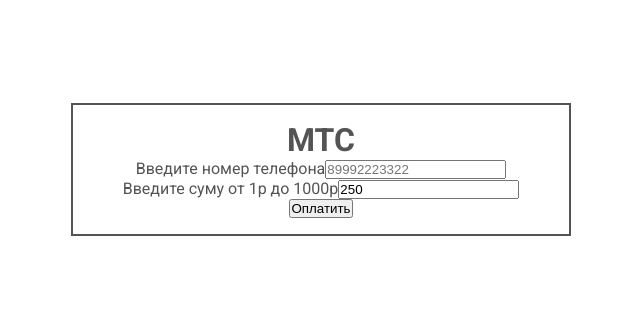
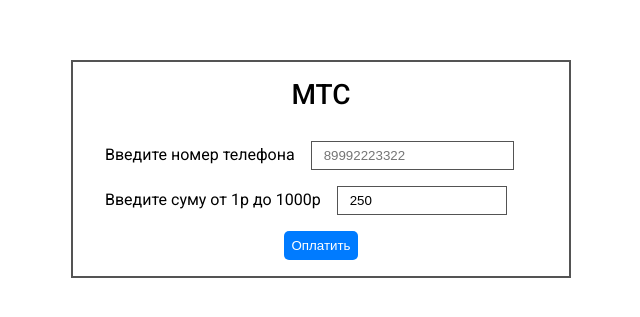
Before and after one commit to Le0nar/payment__terminal, a Next.js app: page /operator/1 in a window 1280 px wide. Shown: the part 231-548 px from the top of the page, without its empty margins (319-959 px from the left). Built offline with nearby package versions, Linux system fonts and the light colour scheme; a web font is replaced by a local one.

Commit message:
feat: add styles for operator page

```diff
--- a/components/MoneyInput.tsx
+++ b/components/MoneyInput.tsx
@@ -1,5 +1,6 @@
 import React, { useRef, useEffect, useState } from "react";
 import { IPaymentData } from "./../interfaces/paymentData";
+import { StyledInputMoney, StyledInputWrapper, StyledLabel, StyledPrompt } from './../styles/OperatorPageStyles';
 
 interface MoneyInputProps {
   paymnetData: IPaymentData;
@@ -31,17 +32,17 @@
   }, [input]);
 
   return (
-    <div>
-      <label htmlFor="moneyAmount">Введите суму от 1р до 1000р</label>
-      <input
+    <StyledInputWrapper>
+      <StyledLabel htmlFor="moneyAmount">Введите суму от 1р до 1000р</StyledLabel>
+      <StyledInputMoney
         ref={input}
         type="number"
         onChange={handleChange}
         id="moneyAmount"
         defaultValue="250"
       />
-      {isPromptActive && <span>Некорректное значение</span>}
-    </div>
+      {isPromptActive && <StyledPrompt>Некорректное значение</StyledPrompt>}
+    </StyledInputWrapper>
   );
 };
 
--- a/components/PhoneInput.tsx
+++ b/components/PhoneInput.tsx
@@ -1,5 +1,6 @@
 import React from "react";
 import { IPaymentData } from "./../interfaces/paymentData";
+import { StyledInputWrapper, StyledLabel, StyledInput, StyledPrompt } from './../styles/OperatorPageStyles';
 
 interface PhoneInputProps {
   paymnetData: IPaymentData;
@@ -18,9 +19,9 @@
   };
 
   return (
-    <div>
-      <label htmlFor="telephone">Введите номер телефона</label>
-      <input
+    <StyledInputWrapper>
+      <StyledLabel htmlFor="telephone">Введите номер телефона</StyledLabel>
+      <StyledInput
         type="tel"
         name="phone"
         pattern="[789][0-9]{9}"
@@ -31,9 +32,9 @@
         placeholder="89992223322"
       />
       {paymnetData.telephone !== "" && isPromptActive && (
-        <span>Неверно заполнено поле</span>
+        <StyledPrompt>Неверно заполнено поле</StyledPrompt>
       )}
-    </div>
+    </StyledInputWrapper>
   );
 };
 
--- a/pages/operator/[id].tsx
+++ b/pages/operator/[id].tsx
@@ -10,6 +10,8 @@
 import { validateTelephone } from "./../../utils/validation";
 import PhoneInput from "./../../components/PhoneInput";
 import MoneyInput from "../../components/MoneyInput";
+import { WindowTitle } from "./../../styles/WindowTitleStyles";
+import { StyledSendBtn } from "../../styles/OperatorPageStyles";
 
 const OperatorPage = () => {
   const [operator, setOperator] = useState<IOperator>();
@@ -52,15 +54,14 @@
   return (
     <>
       <MainLayout title={`Пополнение средств | ${operator.name}`}>
-        <h1>{operator.name}</h1>
+        <WindowTitle>{operator.name}</WindowTitle>
         <PhoneInput
           paymnetData={paymnetData}
           setPaymentData={setPaymentData}
           isPromptActive={isPhonePromptActive}
         />
         <MoneyInput paymnetData={paymnetData} setPaymentData={setPaymentData} />
-        <button onClick={checkParameters}>Оплатить</button>
-
+        <StyledSendBtn onClick={checkParameters}>Оплатить</StyledSendBtn>
         {popup.isSuccesPopupActive && (
           <PopupWindow isSuccessfulRequest={true} />
         )}
--- a/styles/MainPageStyles.ts
+++ b/styles/MainPageStyles.ts
@@ -1,7 +1,7 @@
 import styled from "styled-components";
 
 export const LinkStyle = styled.div`
-  color: ${({ theme }) => theme.colors.primary};
+  color: #000;
   cursor: pointer;
   margin-bottom: 16px;
 `;
--- /dev/null
+++ b/styles/OperatorPageStyles.ts
@@ -0,0 +1,37 @@
+import styled from "styled-components";
+
+export const StyledInputWrapper = styled.div`
+  width: 100%;
+  margin-bottom: 16px;
+`;
+
+export const StyledLabel = styled.label`
+  padding-right: 16px;
+  color: #000;
+`;
+
+export const StyledInput = styled.input`
+  border: 1px solid ${({ theme }) => theme.colors.primary};
+  padding: 6px 12px;
+`;
+
+export const StyledInputMoney = styled.input`
+  border: 1px solid ${({ theme }) => theme.colors.primary};
+  padding: 6px 12px;
+  width: 170px;
+`;
+
+export const StyledPrompt = styled.span`
+  color: red;
+`;
+
+export const StyledSendBtn = styled.button`
+  border: none;
+  outline: none;
+  color: #fff;
+  background-color: #007bff;
+  border-color: #007bff;
+  cursor: pointer;
+  padding: 7px;
+  border-radius: 5px;
+`;
--- a/styles/WindowTitleStyles.ts
+++ b/styles/WindowTitleStyles.ts
@@ -5,4 +5,5 @@
   font-size: 28px;
     font-weight: 500;
     color: #000;
+    text-align: center;
 `;
```
